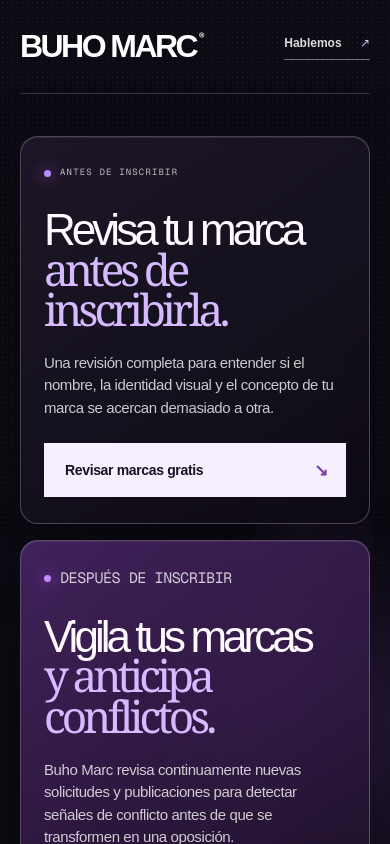
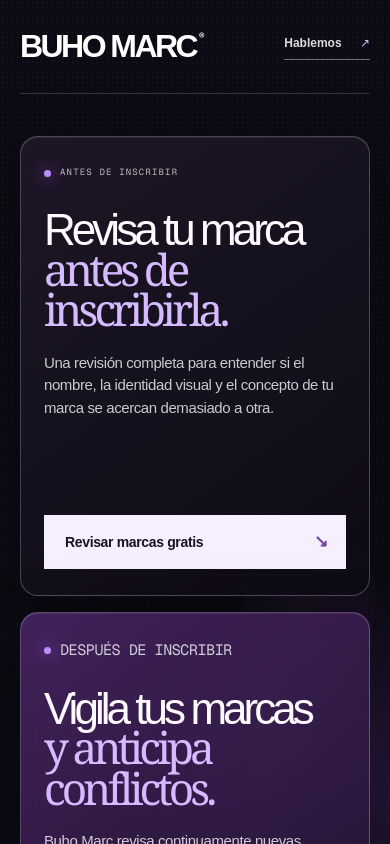
Before and after one commit to joseibietasepulveda/Buho-Marc, a Next.js app: page /landing-mixta in a window 390 px wide. Shown: the top 844 px of the page. Built offline with nearby package versions, Linux system fonts and the light colour scheme.

Commit message:
equalize mixed landing panels on mobile

```diff
--- a/app/globals.css
+++ b/app/globals.css
@@ -1340,7 +1340,7 @@
 
 @media (max-width: 820px) {
   .mixta-hero-grid { grid-template-columns: 1fr; gap: 16px; padding: 42px 0 127px; }
-  .mixta-hero-panel { min-height: 350px; padding: 26px 23px; }
+  .mixta-hero-panel { min-height: 460px; padding: 26px 23px; }
   .mixta-hero-panel h1,
   .mixta-hero-panel h2 { font-size: clamp(44px, 11vw, 58px); }
   .mixta-scanner.scanner-stage-multimodal.scanner-stage-compact { min-height: 390px; padding: 14px; }
@@ -1355,7 +1355,7 @@
 }
 
 @media (max-width: 500px) {
-  .mixta-hero-panel { min-height: 370px; }
+  .mixta-hero-panel { min-height: 460px; }
   .mixta-hero-panel h1,
   .mixta-hero-panel h2 { font-size: 44px; }
   .mixta-phase-label { font-size: 9px; }
```
